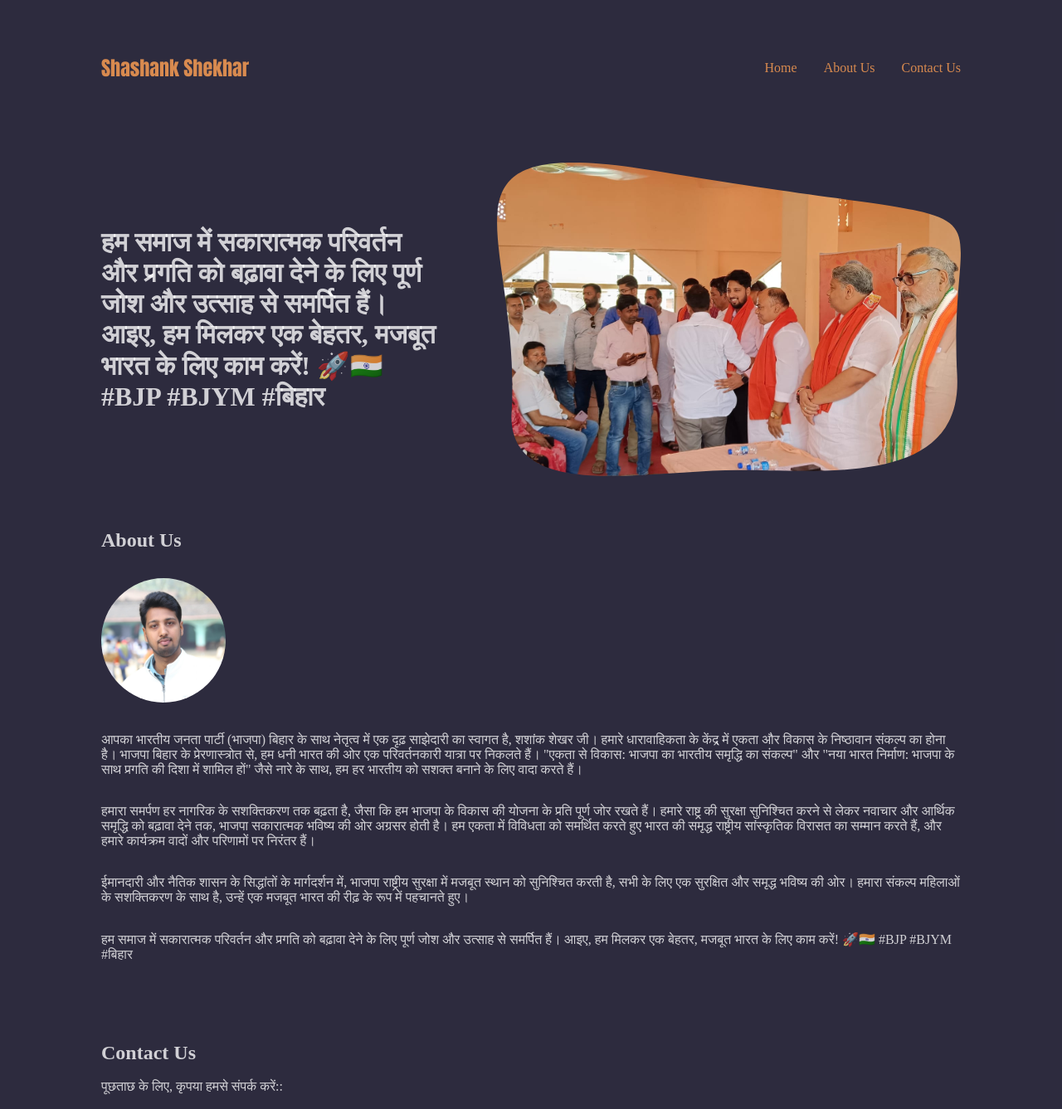
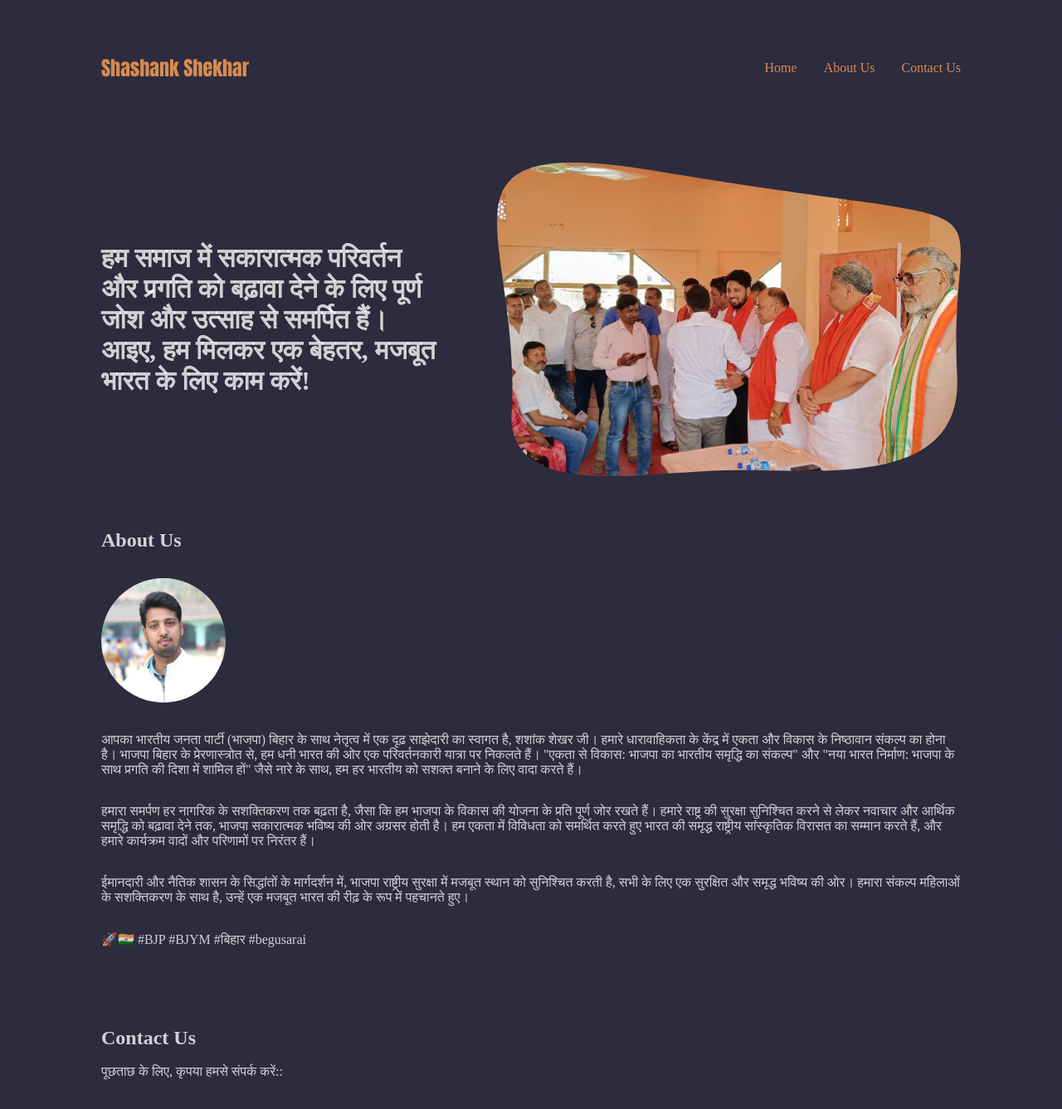
Before and after one commit to nishant-k1/shashanknk, a Next.js app: page / in a window 1280 px wide. Shown: the top 1337 px of the page at 83% size. Built offline with nearby package versions, Linux system fonts and the light colour scheme.

Commit message:
fix: home page content

```diff
--- a/src/views/HomeView/index.tsx
+++ b/src/views/HomeView/index.tsx
@@ -18,7 +18,7 @@
           <h1>
             हम समाज में सकारात्मक परिवर्तन और प्रगति को बढ़ावा देने के लिए पूर्ण
             जोश और उत्साह से समर्पित हैं। आइए, हम मिलकर एक बेहतर, मजबूत भारत के
-            लिए काम करें! 🚀🇮🇳 #BJP #BJYM #बिहार
+            लिए काम करें!
           </h1>
           <Image
             src="/hero.svg"
@@ -69,11 +69,7 @@
             सशक्तिकरण के साथ है, उन्हें एक मजबूत भारत की रीढ़ के रूप में पहचानते
             हुए।
           </p>
-          <p>
-            हम समाज में सकारात्मक परिवर्तन और प्रगति को बढ़ावा देने के लिए पूर्ण
-            जोश और उत्साह से समर्पित हैं। आइए, हम मिलकर एक बेहतर, मजबूत भारत के
-            लिए काम करें! 🚀🇮🇳 #BJP #BJYM #बिहार
-          </p>
+          <p>🚀🇮🇳 #BJP #BJYM #बिहार #begusarai</p>
           {/* More about the organization */}
         </div>
       </section>
```
